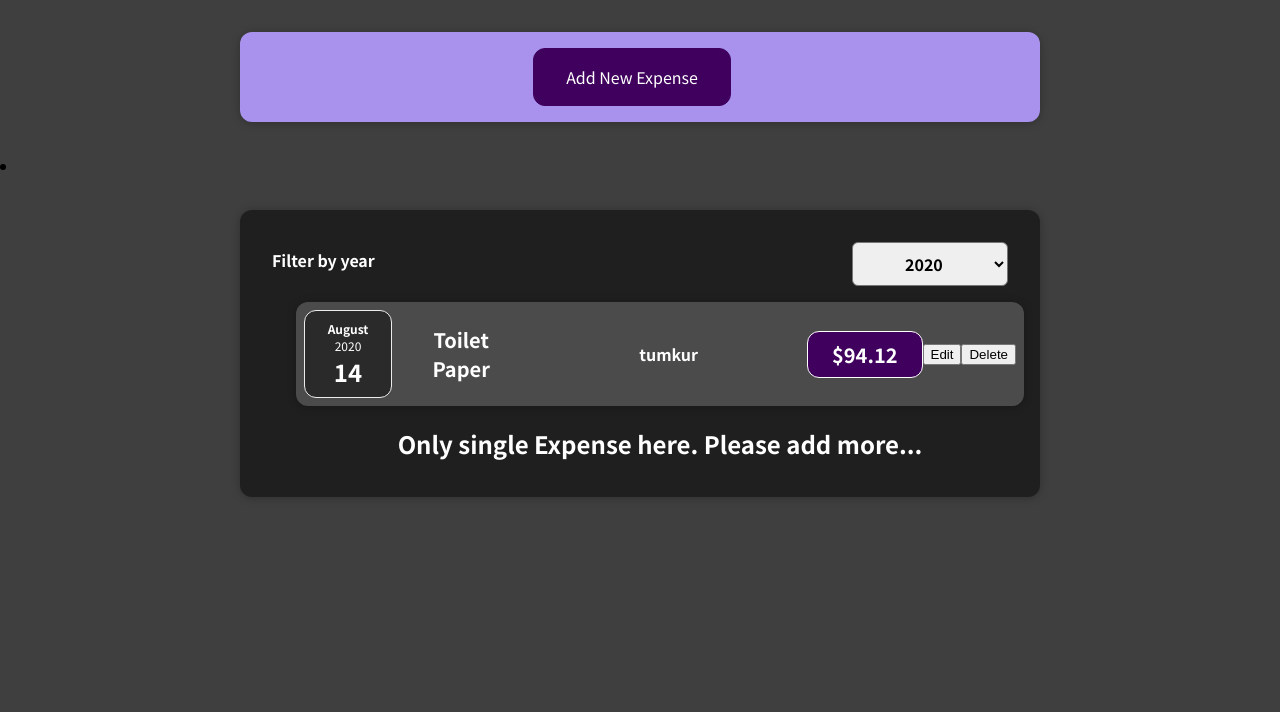
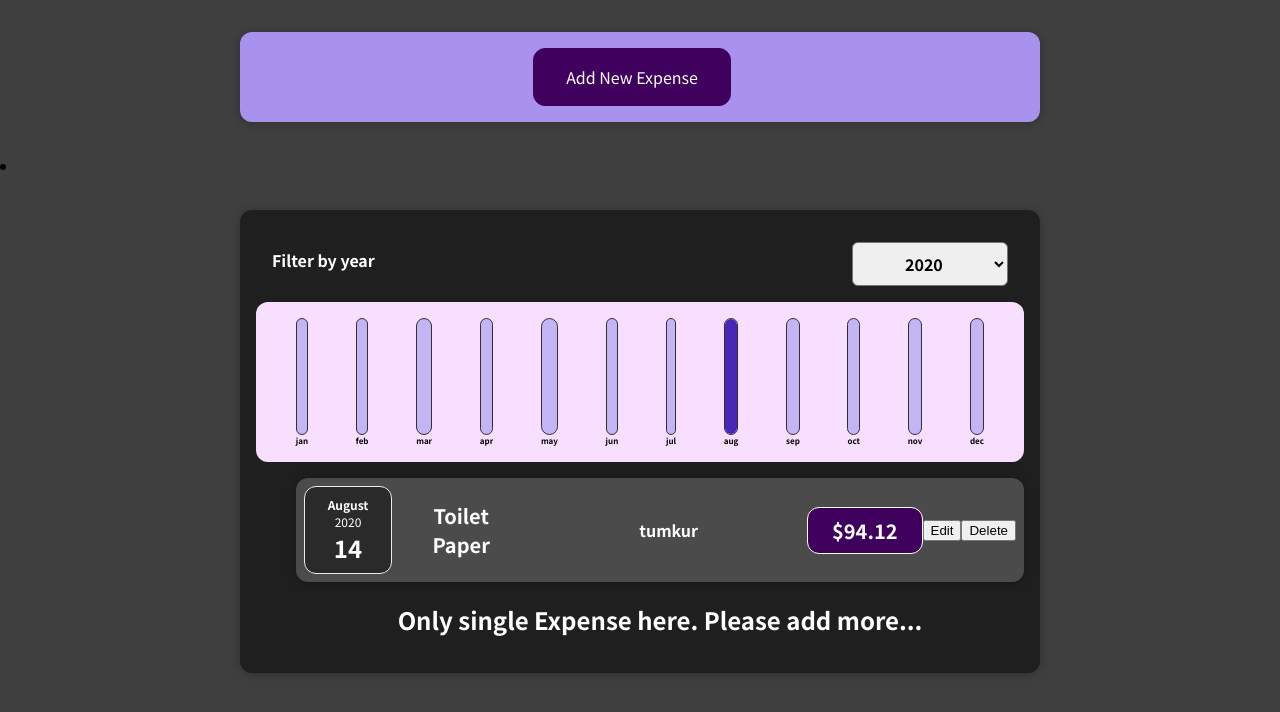
Before and after one commit to Fardeen2001/expense-tracker-in-react, a React (Create React App) app: page / in a window 1280 px wide. Shown: the top 712 px of the page. Built offline with nearby package versions, Linux system fonts and the light colour scheme.

Commit message:
Chart was added to show expenses

```diff
--- /dev/null
+++ b/src/components/Chart/Chart.css
@@ -0,0 +1,9 @@
+.chart {
+  padding: 1rem;
+  border-radius: 12px;
+  background-color: #f8dfff;
+  text-align: center;
+  display: flex;
+  justify-content: space-around;
+  height: 10rem;
+}
--- /dev/null
+++ b/src/components/Chart/Chart.js
@@ -0,0 +1,21 @@
+import React from "react";
+import ChartBar from "./ChartBar";
+import "./Chart.css";
+
+const Chart = (props) => {
+  const dataPointValue = props.dataPoints.map((datapoint) => datapoint.value);
+  const totalMaximum = Math.max(...dataPointValue);
+  return (
+    <div className="chart">
+      {props.dataPoints.map((dataPoint) => (
+        <ChartBar
+          key={dataPoint.label}
+          value={dataPoint.value}
+          maxValue={totalMaximum}
+          label={dataPoint.label}
+        />
+      ))}
+    </div>
+  );
+};
+export default Chart;
--- /dev/null
+++ b/src/components/Chart/ChartBar.css
@@ -0,0 +1,30 @@
+.chart-bar {
+  height: 100%;
+  display: flex;
+  flex-direction: column;
+  align-items: center;
+}
+
+.chart-bar__inner {
+  height: 100%;
+  width: 100%;
+  border: 1px solid #313131;
+  border-radius: 12px;
+  background-color: #c3b4f3;
+  overflow: hidden;
+  display: flex;
+  flex-direction: column;
+  justify-content: flex-end;
+}
+
+.chart-bar__fill {
+  background-color: #4826b9;
+  width: 100%;
+  transition: all 0.3s ease-out;
+}
+
+.chart-bar__label {
+  font-weight: bold;
+  font-size: 0.5rem;
+  text-align: center;
+}
--- /dev/null
+++ b/src/components/Chart/ChartBar.js
@@ -0,0 +1,22 @@
+import React from "react";
+import "./ChartBar.css";
+
+const ChartBar = (props) => {
+  let barFillHeight = "0%";
+  if (props.maxValue > 0) {
+    barFillHeight = Math.round((props.value / props.maxValue) * 100) + "%";
+  }
+  return (
+    <div className="chart-bar">
+      <div className="chart-bar__inner">
+        <div
+          className="chart-bar__fill"
+          style={{ height: barFillHeight }}
+        ></div>
+      </div>
+      <div className="chart-bar__label">{props.label}</div>
+    </div>
+  );
+};
+
+export default ChartBar;
--- a/src/components/Expenses/Expenses.js
+++ b/src/components/Expenses/Expenses.js
@@ -4,6 +4,7 @@
 import Card from "../UI/card";
 import "./Expenses.css";
 import ExpenseList from "./ExpenseList";
+import ExpensesChart from "./ExpensesChart";
 
 const Expenses = (props) => {
   const [filteredYear, setFilteredYear] = useState("2020");
@@ -21,6 +22,7 @@
           selected={filteredYear}
           onChangeHandler={filterChangeHandler}
         />
+        <ExpensesChart expenses={filteredByYear} />
         <ExpenseList items={filteredByYear} />
 
         {/* <ExpenseItem
--- /dev/null
+++ b/src/components/Expenses/ExpensesChart.js
@@ -0,0 +1,24 @@
+import React from "react";
+import Chart from "../Chart/Chart";
+const ExpensesChart = (props) => {
+  const chartDataPoints = [
+    { label: "jan", value: 0 },
+    { label: "feb", value: 0 },
+    { label: "mar", value: 0 },
+    { label: "apr", value: 0 },
+    { label: "may", value: 0 },
+    { label: "jun", value: 0 },
+    { label: "jul", value: 0 },
+    { label: "aug", value: 0 },
+    { label: "sep", value: 0 },
+    { label: "oct", value: 0 },
+    { label: "nov", value: 0 },
+    { label: "dec", value: 0 },
+  ];
+  for (const expense of props.expenses) {
+    const expenseMonth = expense.date.getMonth();
+    chartDataPoints[expenseMonth].value += expense.amount;
+  }
+  return <Chart dataPoints={chartDataPoints} />;
+};
+export default ExpensesChart;
--- a/src/components/form/ExpenseForm.js
+++ b/src/components/form/ExpenseForm.js
@@ -37,7 +37,7 @@
     e.preventDefault();
     let userInput = {
       title: enteredTitle,
-      amount: enteredAmount,
+      amount: +enteredAmount,
       date: new Date(enteredDate),
     };
     props.onSubmitExpenseData(userInput);
```
